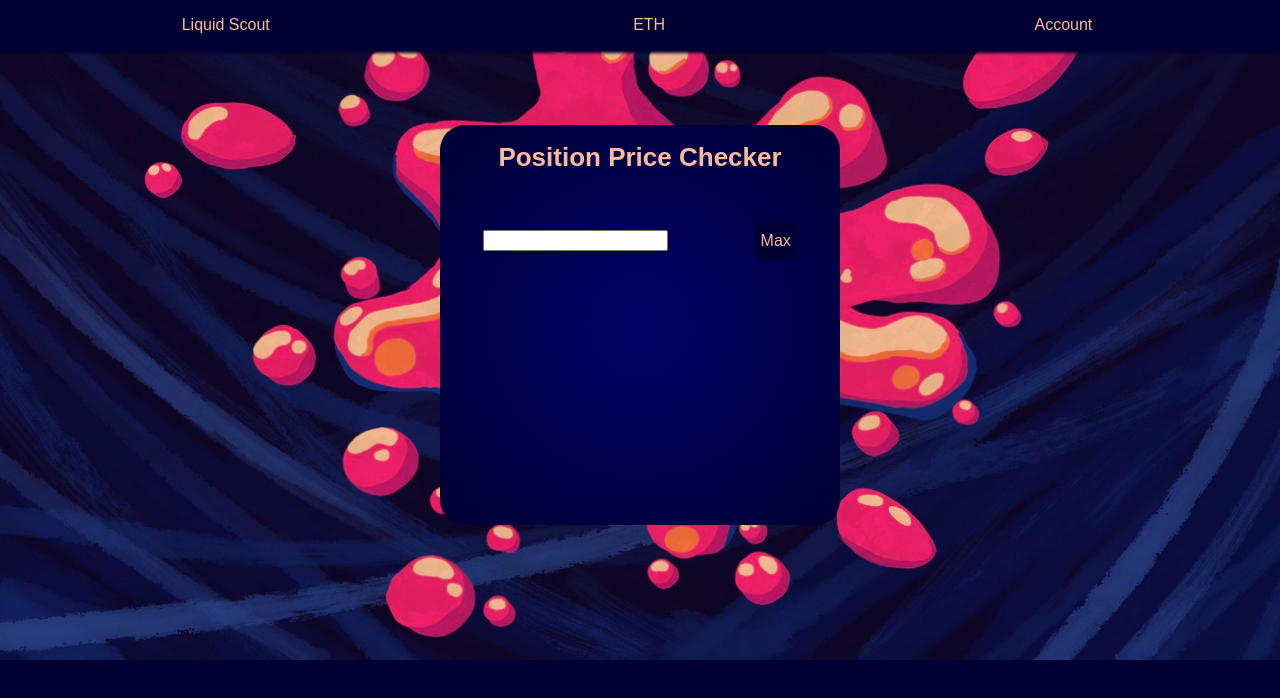
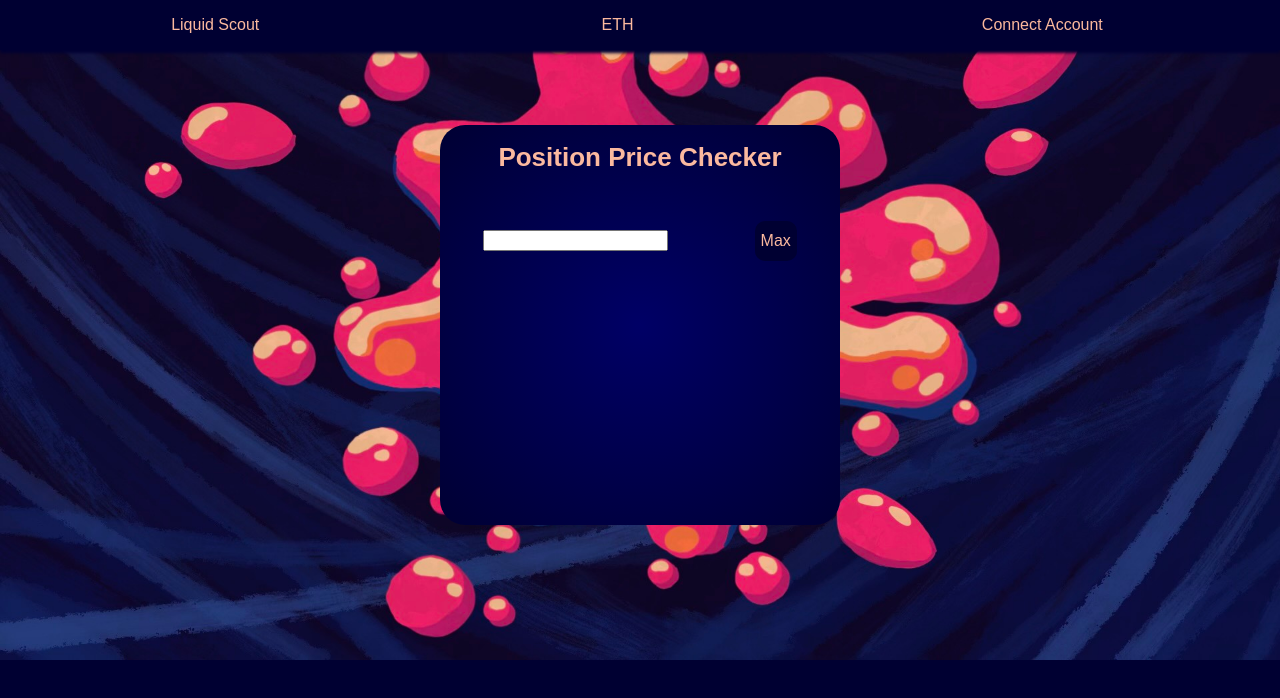
Before and after one commit to bry-ce/cryptoSpotPrice, a React (Vite) app in the folder cryptoSpotPrice/: page / in a window 1280 px wide. Shown: the top 698 px of the page. Built offline with nearby package versions, Linux system fonts and the light colour scheme; grey boxes are pictures that could not be loaded.

Commit message:
properly recieves ethereum address

```diff
--- a/cryptoSpotPrice/src/components/ConnectButton.jsx
+++ b/cryptoSpotPrice/src/components/ConnectButton.jsx
@@ -1,11 +1,12 @@
 let connected = false;
-let accounts;
+let account, accounts;
+
 function ConnectButton(){
     if( connected ){
-        return <button className="connectButton" onClick={disconnectAccount}>Account</button>
+        return <button className="connectButton" onClick={disconnectAccount}>Disconnect Account</button>
     } else {
         return(
-            <button className="connectButton" onClick={getAccount}>Account</button>
+            <button className="connectButton" onClick={getAccount}>Connect Account</button>
         );
     }
 
@@ -13,19 +14,21 @@ function ConnectButton(){
 export default ConnectButton;
 
 async function getAccount(){
-    accounts = await window.ethereum.request(
+    accounts = await ethereum.request(
         {method: "eth_requestAccounts"},
-        connected = true
-    )
+    ).then(accounts =>{
+        account = accounts[0];
+        console.log(account)
+        connected = true;
+    })
     .catch(error => console.error('Error Connecting:', error))
 
 }
 
 async function disconnectAccount(){
-    window.ethereum.request({ method: 'eth_accounts' })
-  .then(accounts => {
+    ethereum.request({ method: 'eth_accounts' })
+    .then(accounts => {
     if (accounts && accounts.length > 0) {
-      // Clear stored account information and update the UI
       localStorage.removeItem(accounts),
       connected = false
     }
```
